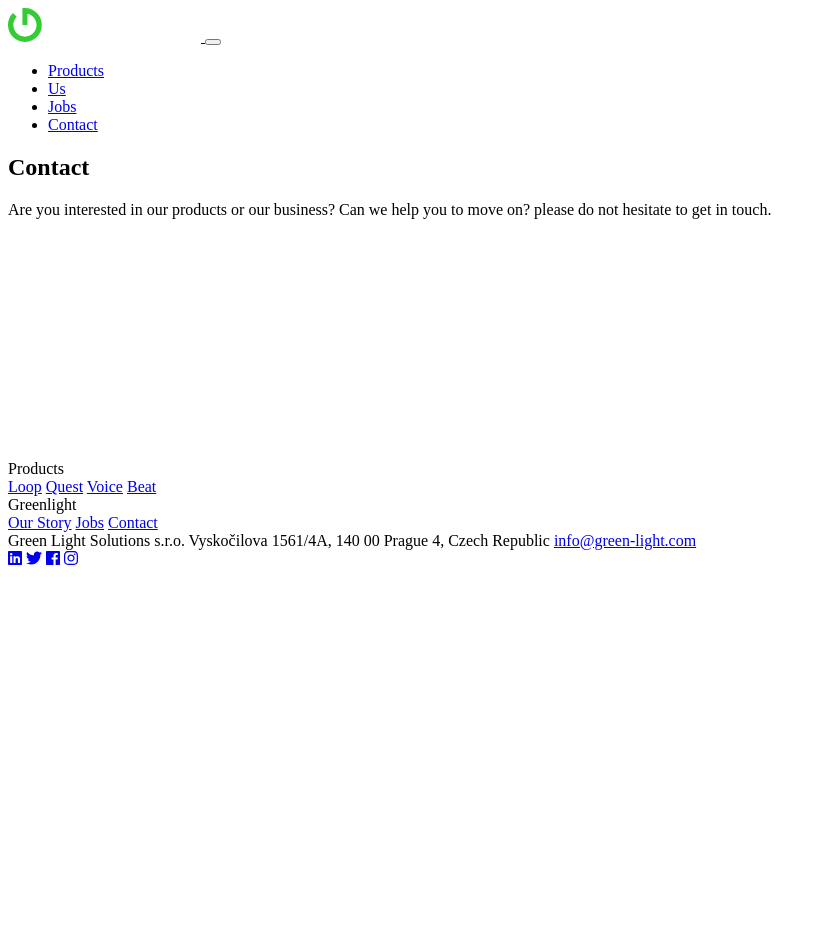
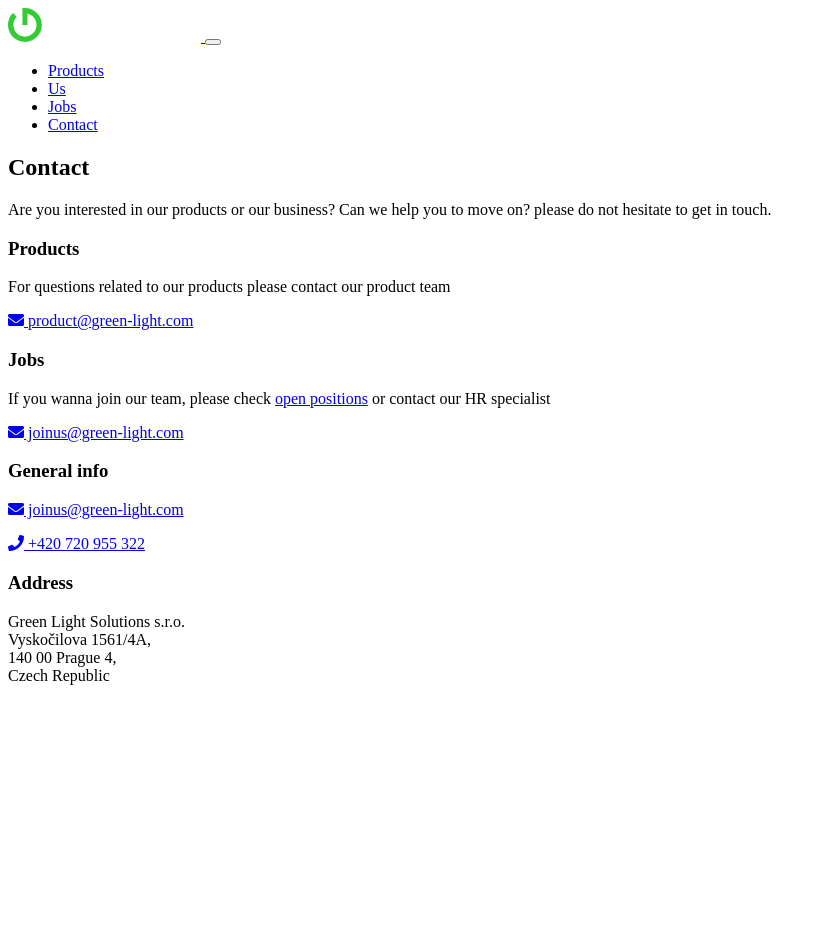
Before and after one commit to green-light-solutions/green-light-com, a PHP site: page /contact.html in a window 1280 px wide. Shown: the top 925 px of the page, without its empty margins (0-826 px from the left). Before the commit the page ends 565 px from the top, so only its background shows below. Run offline with PHP 8.4, Linux system fonts and the light colour scheme; some libraries are stand-ins or nearby versions.

Commit message:
Update Contact page

```diff
--- a/app/assets/styles/_header.scss
+++ b/app/assets/styles/_header.scss
@@ -11,6 +11,7 @@
 	.perex {
 		font-size: 1rem;
 		line-height: 1.5;
+		color: $gray-600;
 	}
 
 	@include media-breakpoint-up(lg) {
--- a/app/contact.html
+++ b/app/contact.html
@@ -83,10 +83,46 @@
       <div class="row">
         <div class="col-12 col-lg-8 ml-auto mr-auto">
           <header class="header text-center text-white">
-            <h2 class="title">Contact</h2>
+            <h1 class="title">Contact</h1>
             <p class="perex">
               Are you interested in our products or our business? Can we help you to move on? please do not hesitate to get in touch. </p>
           </header>
+        </div>
+      </div>
+      <div class="contact__box">
+        <div class="row">
+          <div class="col-12 col-md-6">
+            <h3 class="contact__title">Products</h3>
+            <p class="contact__text">For questions related to our products please contact our product team</p>
+            <p class="contact__link">
+              <a href="mailto:product@green-light.com"><i class="fas fa-envelope"></i> product@green-light.com</a>
+            </p>
+          </div>
+          <div class="col-12 col-md-6">
+            <h3 class="contact__title">Jobs</h3>
+            <p class="contact__text">If you wanna join our team, please check
+              <a href="#">open positions</a> or contact our HR specialist</p>
+            <p class="contact__link">
+              <a href="mailto:joinus@green-light.com"><i class="fas fa-envelope"></i> joinus@green-light.com</a>
+            </p>
+          </div>
+          <div class="col-12 col-md-6">
+            <h3 class="contact__title">General info</h3>
+            <p class="contact__link">
+              <a href="mailto:joinus@green-light.com"><i class="fas fa-envelope"></i> joinus@green-light.com</a>
+            </p>
+            <p class="contact__link">
+              <a href="tel:00420720955322"><i class="fas fa-phone"></i> +420 720 955 322</a>
+            </p>
+          </div>
+          <div class="col-12 col-md-6">
+            <h3 class="contact__title">Address</h3>
+            <p class="contact__text">
+              Green Light Solutions s.r.o.<br>
+              Vyskočilova 1561/4A,<br>
+              140 00 Prague 4,<br>
+              Czech Republic </p>
+          </div>
         </div>
       </div>
     </div>
--- a/app/index.html
+++ b/app/index.html
@@ -197,8 +197,8 @@
       </div>
     </div>
     <div class="brands container text-center text-white">
-      <div class="row">
-        <div class="header col-12 col-md-6 ml-md-auto mr-md-auto">
+      <div class="row header">
+        <div class="col-12 col-md-6 ml-md-auto mr-md-auto">
           <h2 class="title">
             We’ve grown up
             working with the best. </h2>
@@ -217,6 +217,8 @@
             Collaborating, designing and developing apps
             with some of the world's leading brands. </p>
         </div>
+      </div>
+      <div class="row">
         <div class="button col-12 text-center">
           <button class="btn btn-outline-light"
                   data-toggle="modal"
```
Also changed, not shown: app/assets/styles/_contact.scss (+35 -1 lines).
